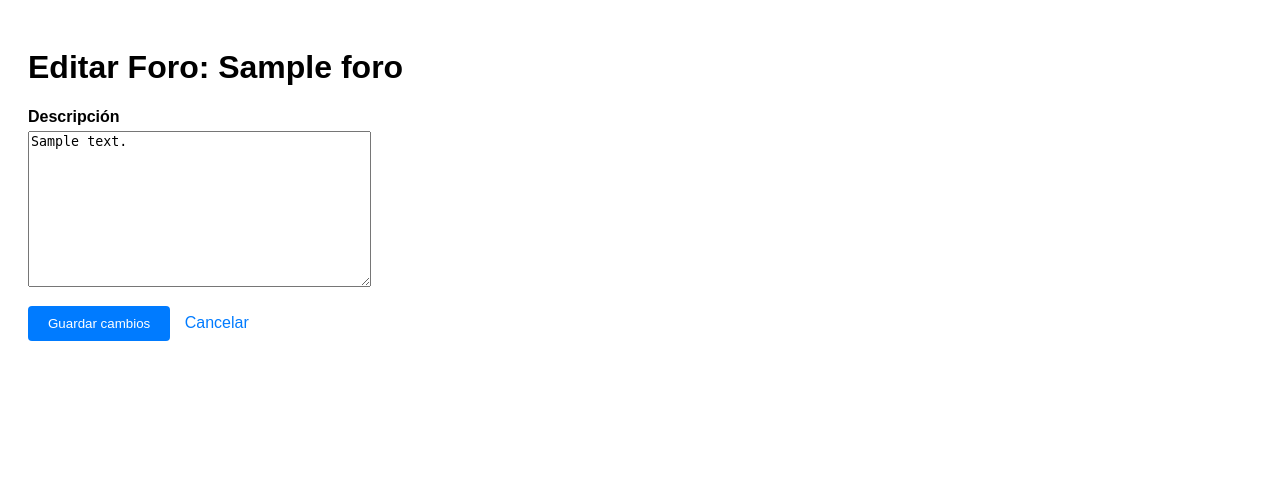
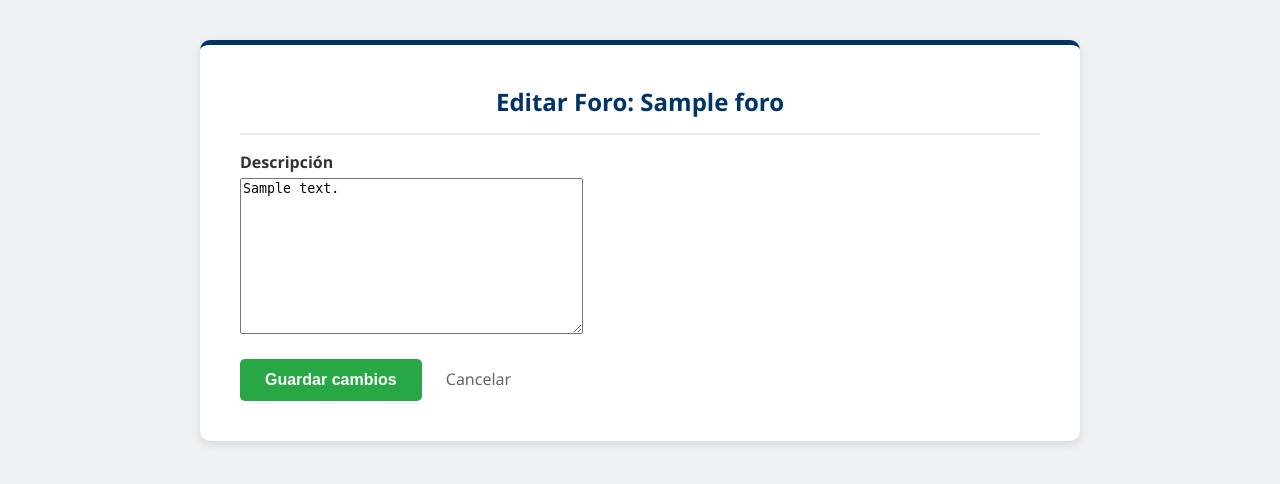
Before and after one commit to Jupazumur/Proyecto_IngSoft2_2025-2, a Django app: page /foro/1/editar/ in a window 1280 px wide. Shown: the top 484 px of the page. Run offline with Django 5.2, Linux system fonts and the light colour scheme; data comes from the database, SQL or seed files in the repository; tables that the repository leaves empty hold one stand-in row (values such as "Sample post"); some libraries are stand-ins or nearby versions.

Commit message:
Estilo editar_foro

```diff
--- a/contenido/templates/contenido/editar_foro.html
+++ b/contenido/templates/contenido/editar_foro.html
@@ -1,53 +1,20 @@
 <!DOCTYPE html>
 <html lang="es">
 <head>
-    <meta charset="utf-8">
+    <meta charset="UTF-8">
     <title>Editar Foro</title>
-    <style>
-        body {
-            font-family: sans-serif;
-            padding: 20px;
-        }
-        .form-field {
-            margin-bottom: 15px;
-        }
-        .form-field label {
-            display: block;
-            margin-bottom: 5px;
-            font-weight: bold;
-        }
-        button {
-            padding: 10px 20px;
-            background-color: #007bff;
-            color: white;
-            border: none;
-            border-radius: 4px;
-            cursor: pointer;
-            margin-right: 10px;
-        }
-        button:hover {
-            background-color: #0056b3;
-        }
-        a {
-            color: #007bff;
-            text-decoration: none;
-        }
-        a:hover {
-            text-decoration: underline;
-        }
-        .errorlist {
-            color: red;
-            list-style: none;
-            padding: 0;
-        }
-    </style>
+
+    {% load static %}
+    <link rel="stylesheet" href="{% static 'contenido/css/estilos.css' %}">
     {% if form.media %}{{ form.media }}{% endif %}
 </head>
 <body>
+
+    <div class="edit-container">
     <h1>Editar Foro: {{ foro.titulo }}</h1>
     <form method="post" enctype="multipart/form-data">
         {% csrf_token %}
-        <div class="form-field">
+        <div class="form-group">
             <label for="{{ form.descripcion.id_for_label }}">Descripción</label>
             {{ form.descripcion }}
             {% if form.descripcion.errors %}
@@ -58,9 +25,10 @@
                 </ul>
             {% endif %}
         </div>
-        <button type="submit">Guardar cambios</button>
-        <!--- <a href="{% url 'foro_detalle' foro_id=foro.id %}">Cancelar</a> --->
-        <a href="{% url 'teaching_sequence' %}">Cancelar</a>
+        <button type="submit" class="btn-guardar">Guardar cambios</button>
+        <a href="{% url 'teaching_sequence' %}" class="btn-cancelar">Cancelar</a>
     </form>
+</div>
+
 </body>
 </html>
```
